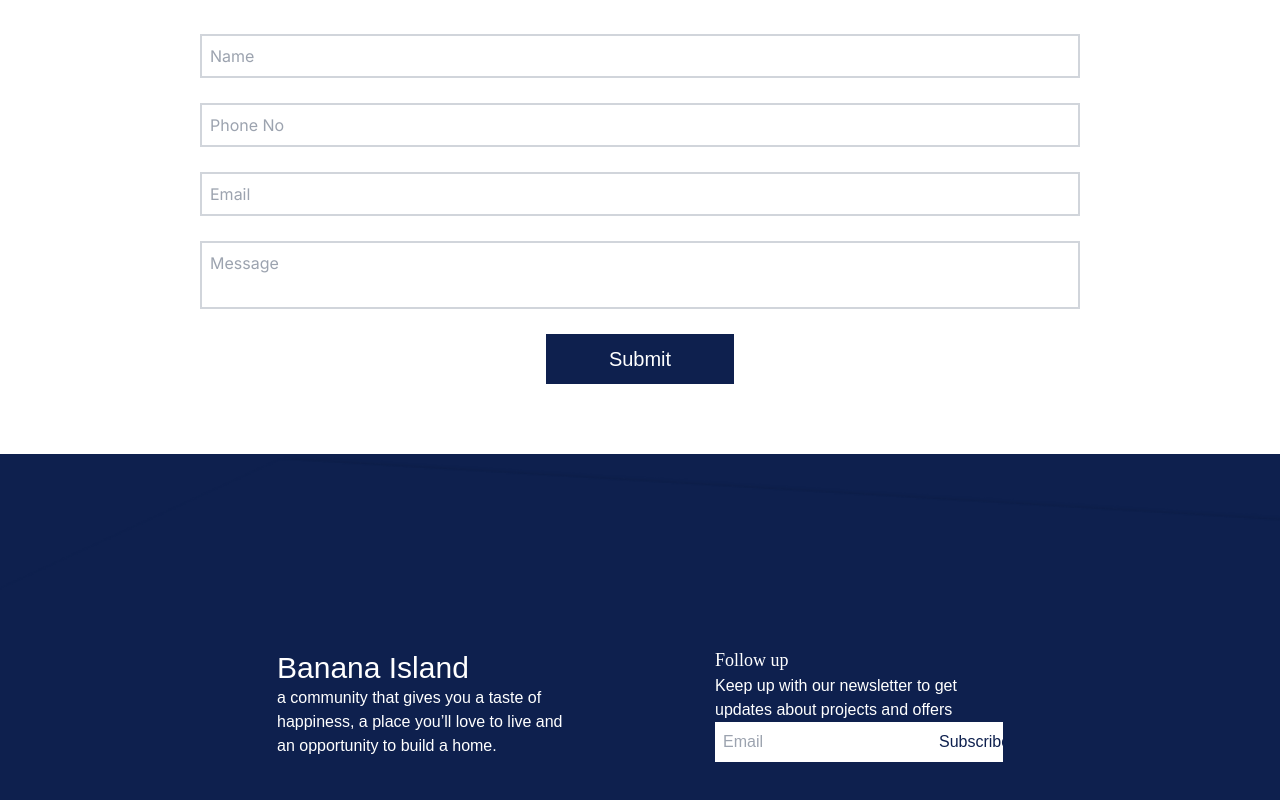
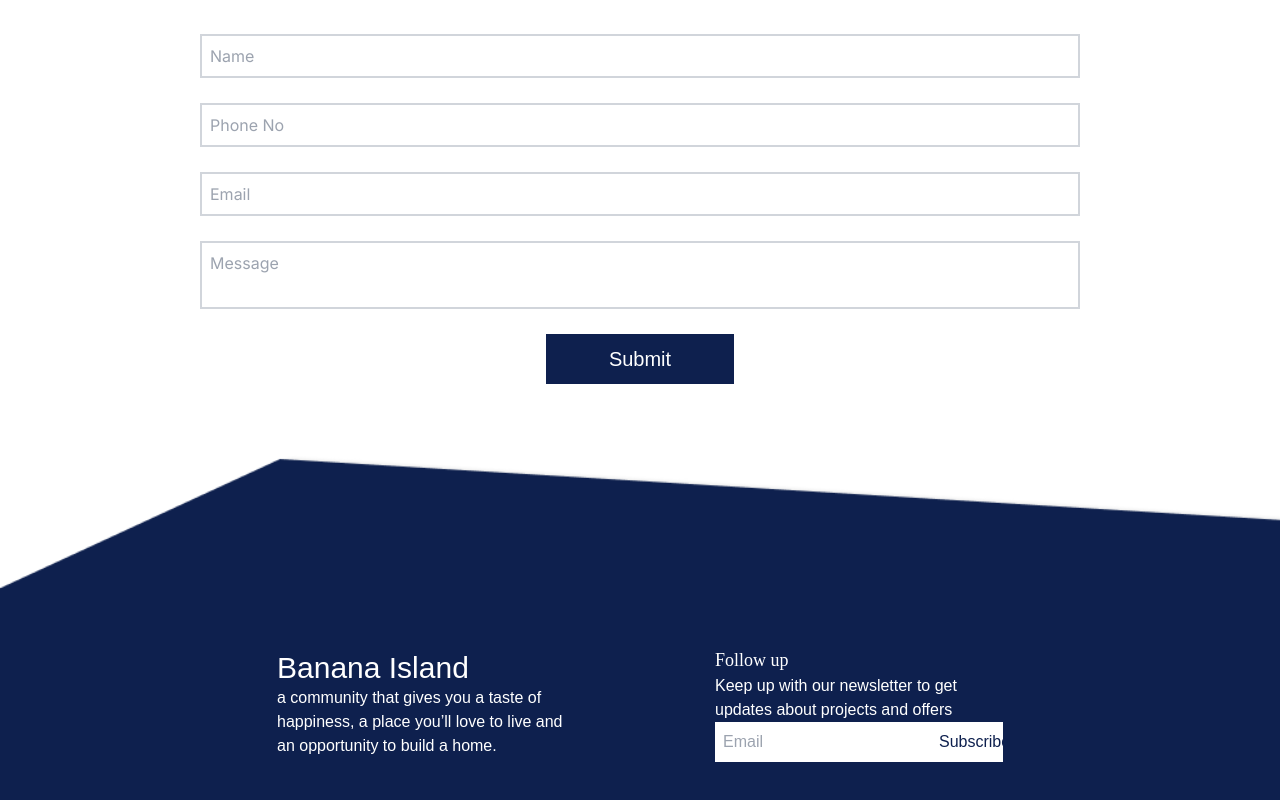
Before and after one commit to Bashamega/Pinaple-island, a Next.js app: page / in a window 1280 px wide. Shown: the part 4894-5694 px from the top of the page. Built offline with nearby package versions, Linux system fonts and the light colour scheme.

Commit message:
Added the Transperant bg for the footer 🔥

```diff
--- a/src/components/Footer.tsx
+++ b/src/components/Footer.tsx
@@ -1,7 +1,7 @@
 import React from "react";
 export function Footer() {
   return (
-    <footer className="lg:bg-[url('/img/footer.png')] bg-[#0E204E] w-full bg-cover lg:h-[500px] flex justify-center font-manrope lg:p-16 items-center">
+    <footer className="lg:bg-[url('/img/footer.png')] bg-[#0E204E] lg:bg-transparent w-full bg-cover lg:h-[500px] flex justify-center font-manrope lg:p-16 items-center">
       <div className="w-1/4 hidden lg:block">
         <h1 className="text-3xl text-white">Banana Island</h1>
         <p className="text-white">
```
